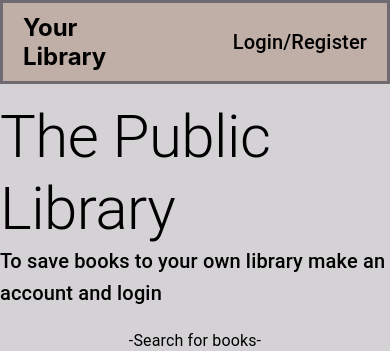
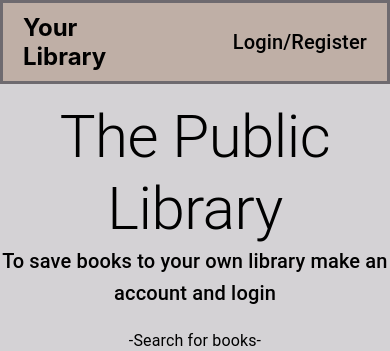
Before and after one commit to CameronDavis88/Your-Library, a React (Create React App) app: page / in a window 390 px wide. Shown: the top 351 px of the page. Built offline with nearby package versions, Linux system fonts and the light colour scheme; no server answers.

Commit message:
Tilt and whatnot in Dashboard look good in Iphone size--in chrome devtool at least...

```diff
--- a/src/components/Dashboard/Dashboard.js
+++ b/src/components/Dashboard/Dashboard.js
@@ -110,9 +110,9 @@ class Dashboard extends Component {
             <main className='dashboard' >
                 <Navbar className='navbar' props={this.props} />
                 <Grid className='dash-box' >
-                    <Typography variant='h2' className='page-title' >The Public Library</Typography>
+                    <Typography variant='h2' align='center' className='page-title' >The Public Library</Typography>
                     <div className='register-title-box' >
-                        <Typography variant='h6'  >To save books to your own library make an account and login</Typography>
+                        <Typography variant='h6' align='center' >To save books to your own library make an account and login</Typography>
                     </div>
                     <br />
                     {/* Conditionally renders this message for 2.5 seconds if the user clicked search with both search fields empty */}
--- a/src/styles/Dashboard.css
+++ b/src/styles/Dashboard.css
@@ -170,4 +170,6 @@ img{
 
 @media (max-width: 400px) {
 
+
+
 }
```
